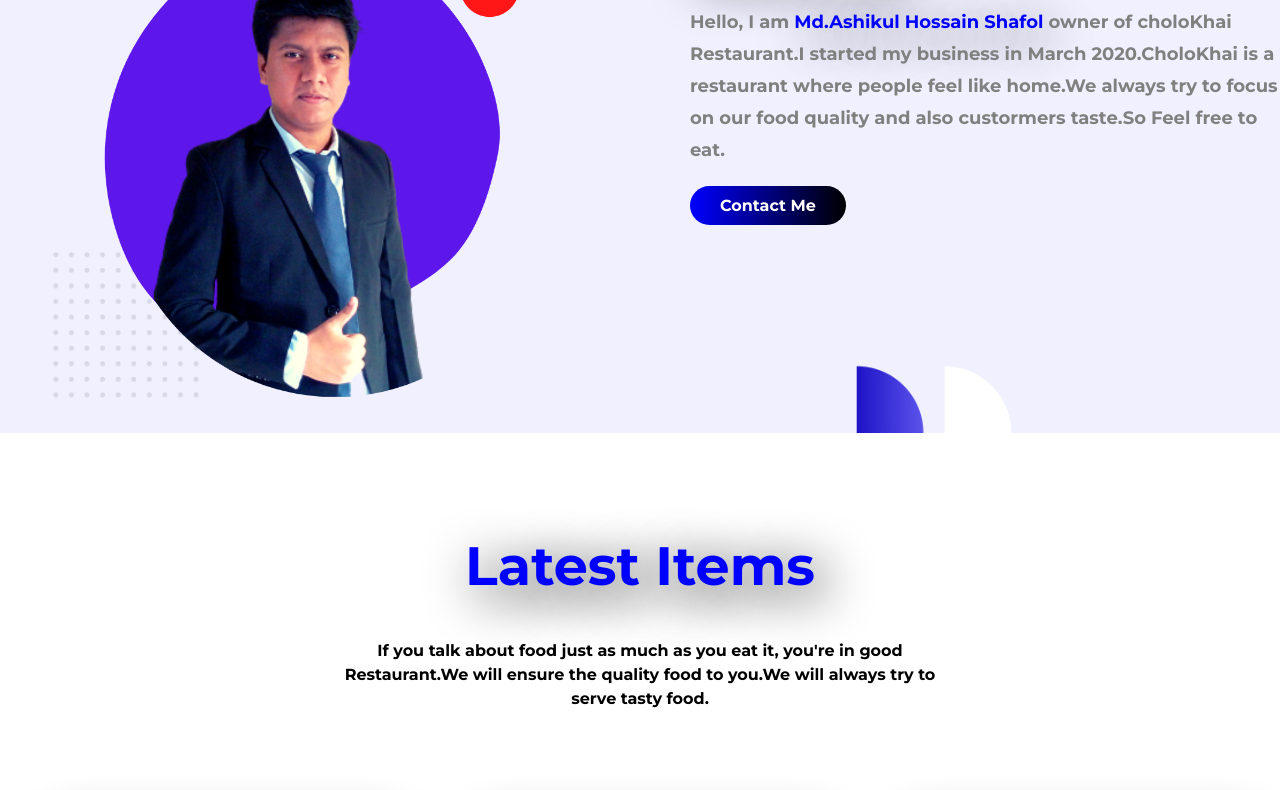
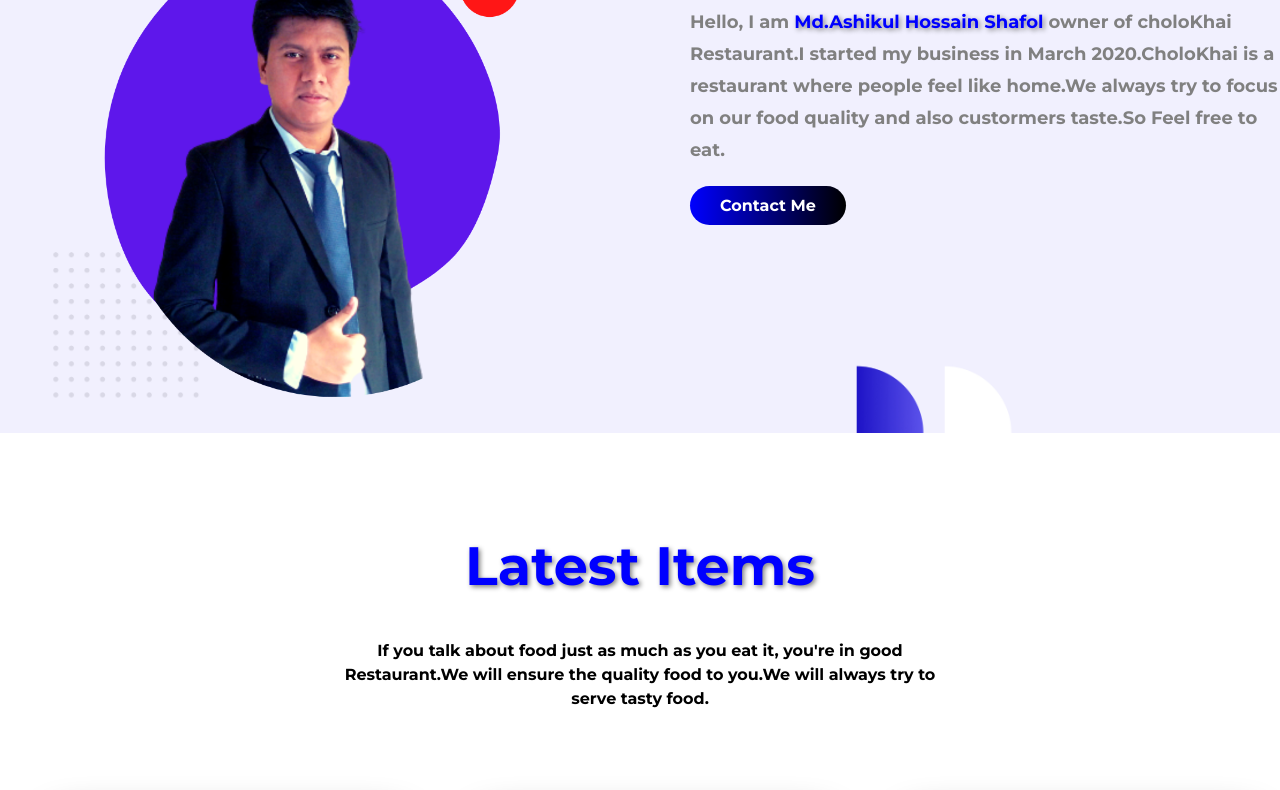
Before and after one commit to shofol1/food-network, a plain HTML site: page index.html in a window 1280 px wide. Shown: the part 646-1436 px from the top of the page. Drawn offline with Linux system fonts and the light colour scheme.

Commit message:
update-text-shadow

```diff
--- a/css/style.css
+++ b/css/style.css
@@ -9,7 +9,7 @@ body {
 
 .word {
     color: blue;
-    text-shadow: 10px 10px 50px rgb(17, 17, 17);
+    text-shadow: 2px 2px 5px grey;
 }
 
 .container {
```
